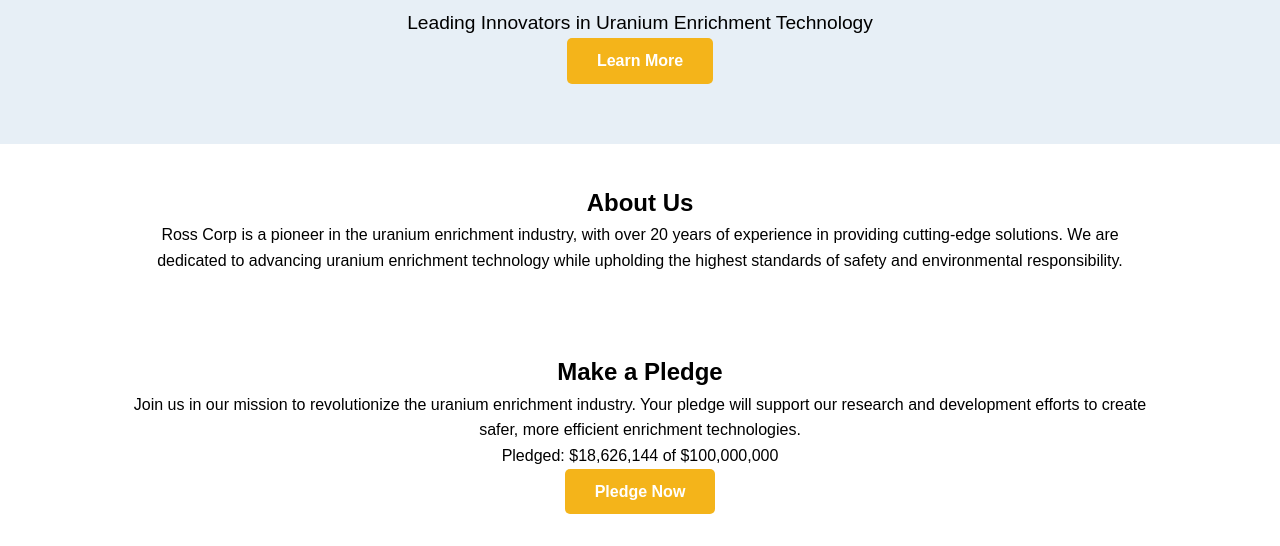
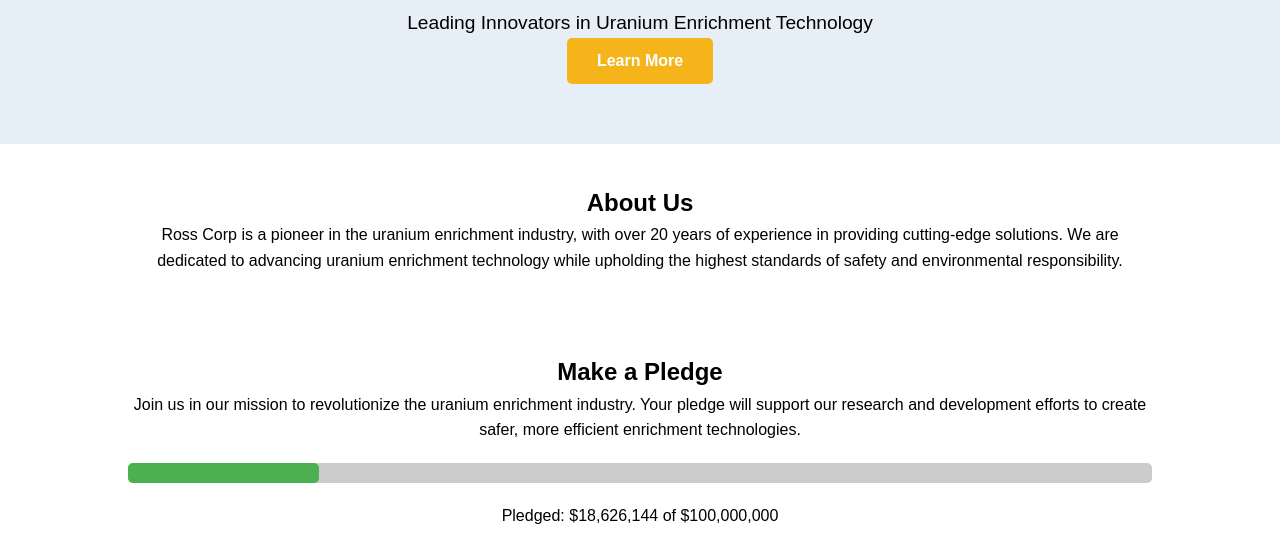
Before and after one commit to quantumr8/anguzstan, a plain HTML site: page index.html in a window 1280 px wide. Shown: the part 202-748 px from the top of the page. Drawn offline with Linux system fonts and the light colour scheme.

Commit message:
Update style.css

```diff
--- a/style.css
+++ b/style.css
@@ -76,6 +76,26 @@
     text-align: center;
 }
 
+/* Progress bar styles */
+.progress-bar {
+    background-color: #cccccc;
+    border-radius: 5px;
+    width: 100%;
+    height: 20px;
+    margin: 20px 0;
+}
+
+.progress {
+    background-color: #4CAF50;
+    height: 100%;
+    border-radius: 5px;
+    transition: width 0.5s ease-in-out;
+}
+
+.pledge-amount {
+    margin-bottom: 20px;
+}
+
 /* Footer styles */
 footer {
     background: #333333;
```
